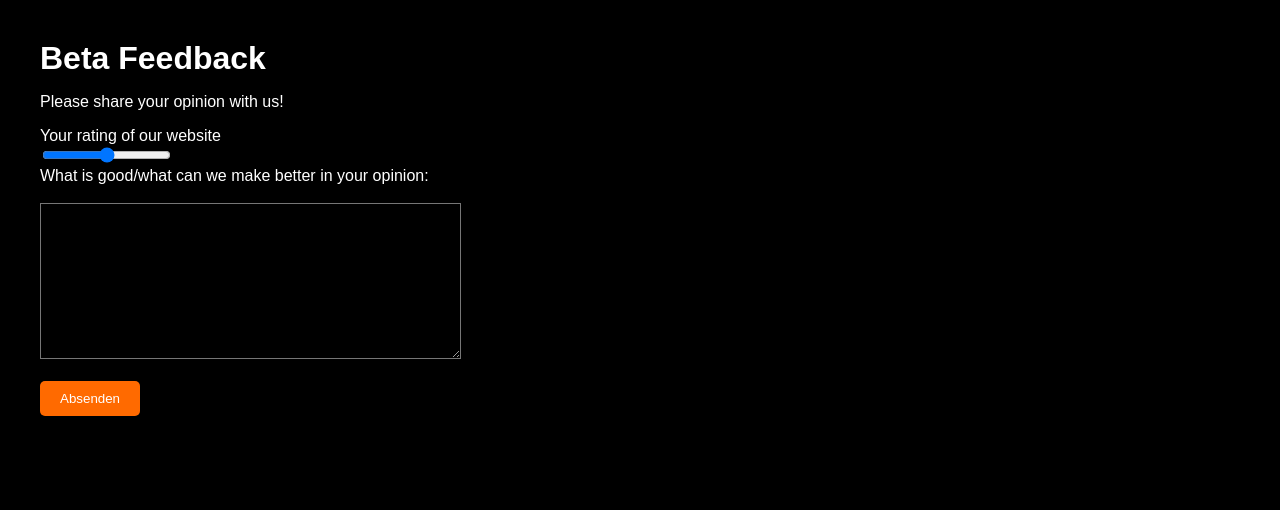
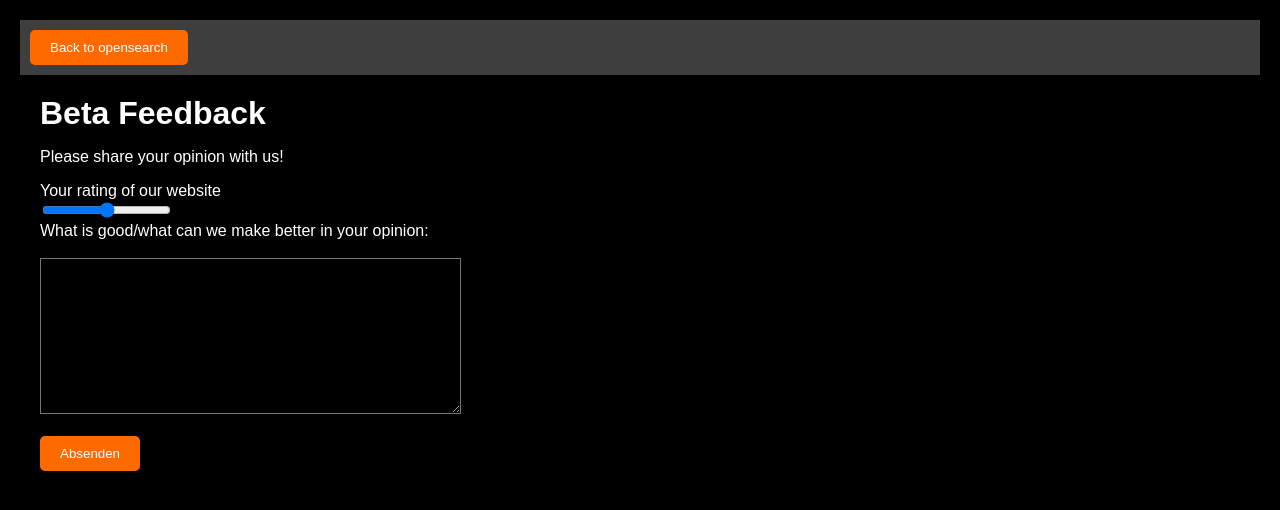
Before and after one commit to Our-Code-24/opensearch, a website: page html/beta.html in a window 1280 px wide. Drawn offline with Linux system fonts and the light colour scheme.

Commit message:
Add back button

```diff
--- a/html/beta.html
+++ b/html/beta.html
@@ -14,6 +14,9 @@
               <button onclick="consentenable()">Accept and enable analytics</button>
             </div>
         </div>
+        <header>
+            <button onclick='window.location.href="/beta"'>Back to opensearch</button>
+        </header>
         <main>
             <h1>Beta Feedback</h1>
             <p>Please share your opinion with us!</p>
```
